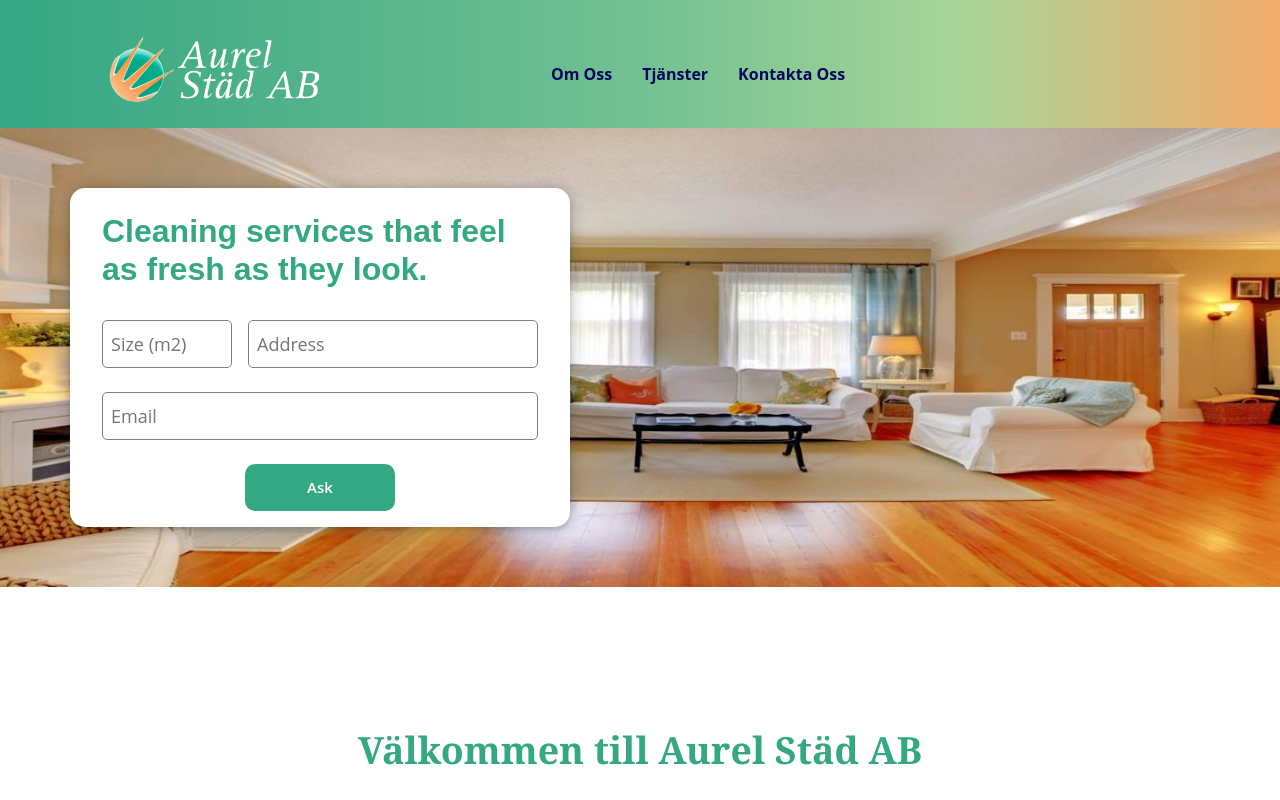
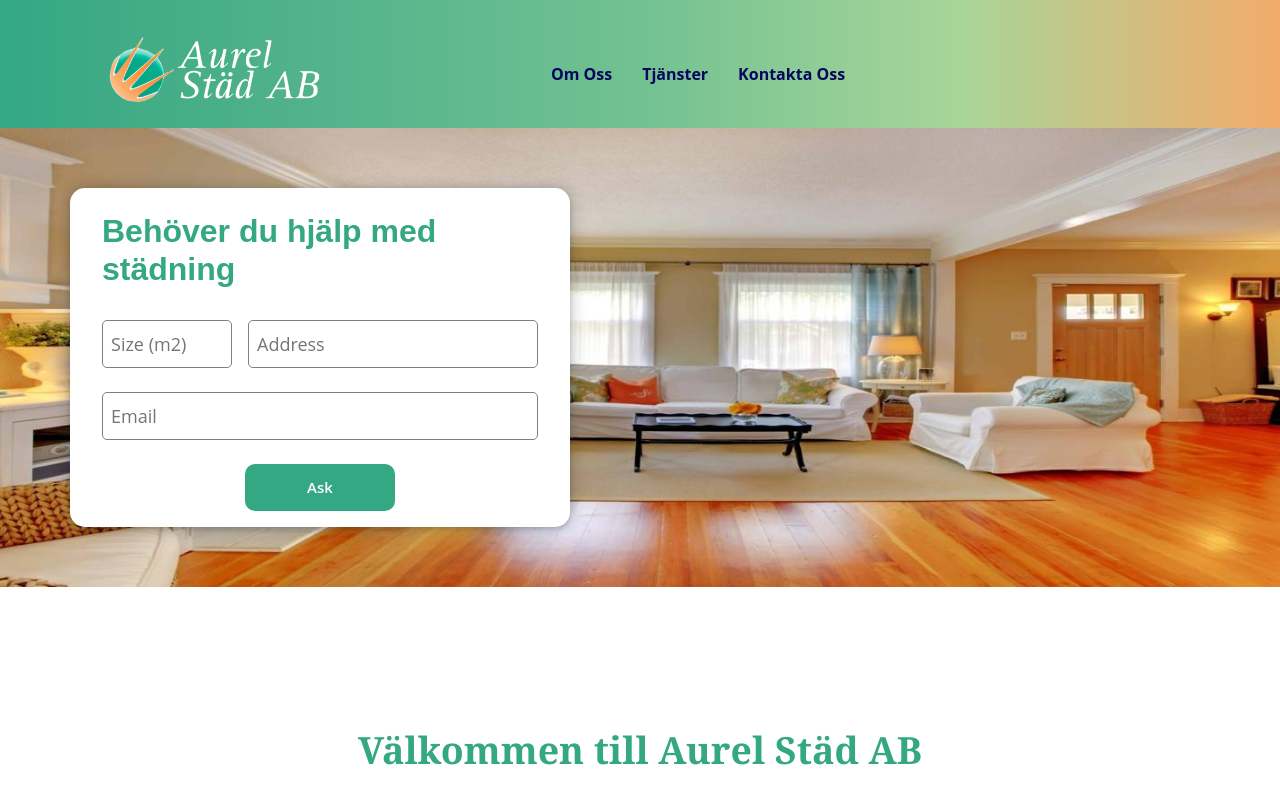
Before and after one commit to pcaicedo94/aurelservices.se, a Next.js app: page / in a window 1280 px wide. Shown: the top 800 px of the page. Built offline with nearby package versions, Linux system fonts and the light colour scheme.

Commit message:
Change städning form title

```diff
--- a/components/HomeForm/HomeForm.jsx
+++ b/components/HomeForm/HomeForm.jsx
@@ -56,7 +56,7 @@ export default function HomeForm() {
   return (
     <div className="home-form-container">
       <form className="home-form" onSubmit={handleSubmit}>
-        <h1>Cleaning services that feel as fresh as they look.</h1>
+        <h1>Behöver du hjälp med städning</h1>
         <div>
           <input
             value={size}
```
